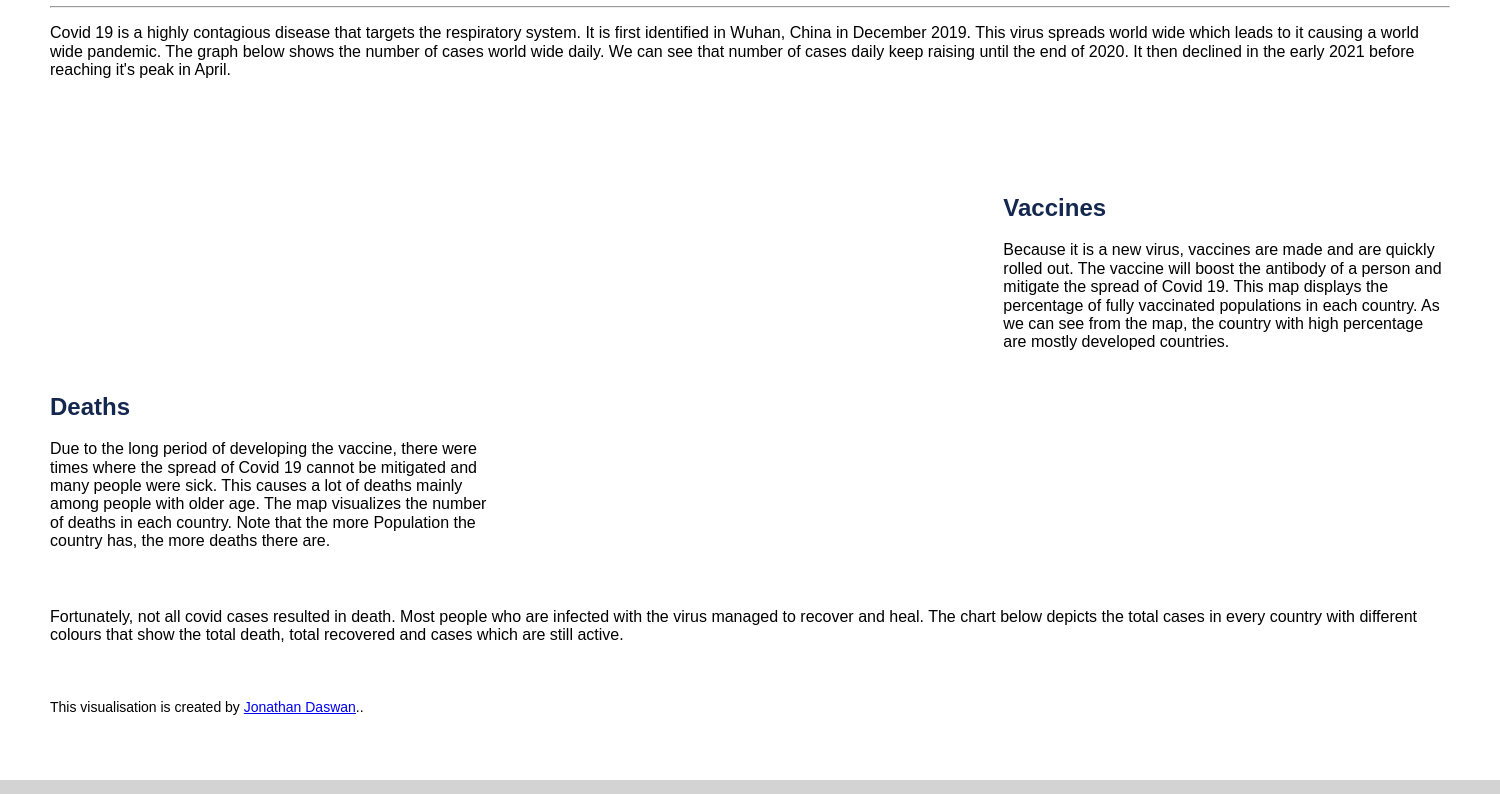
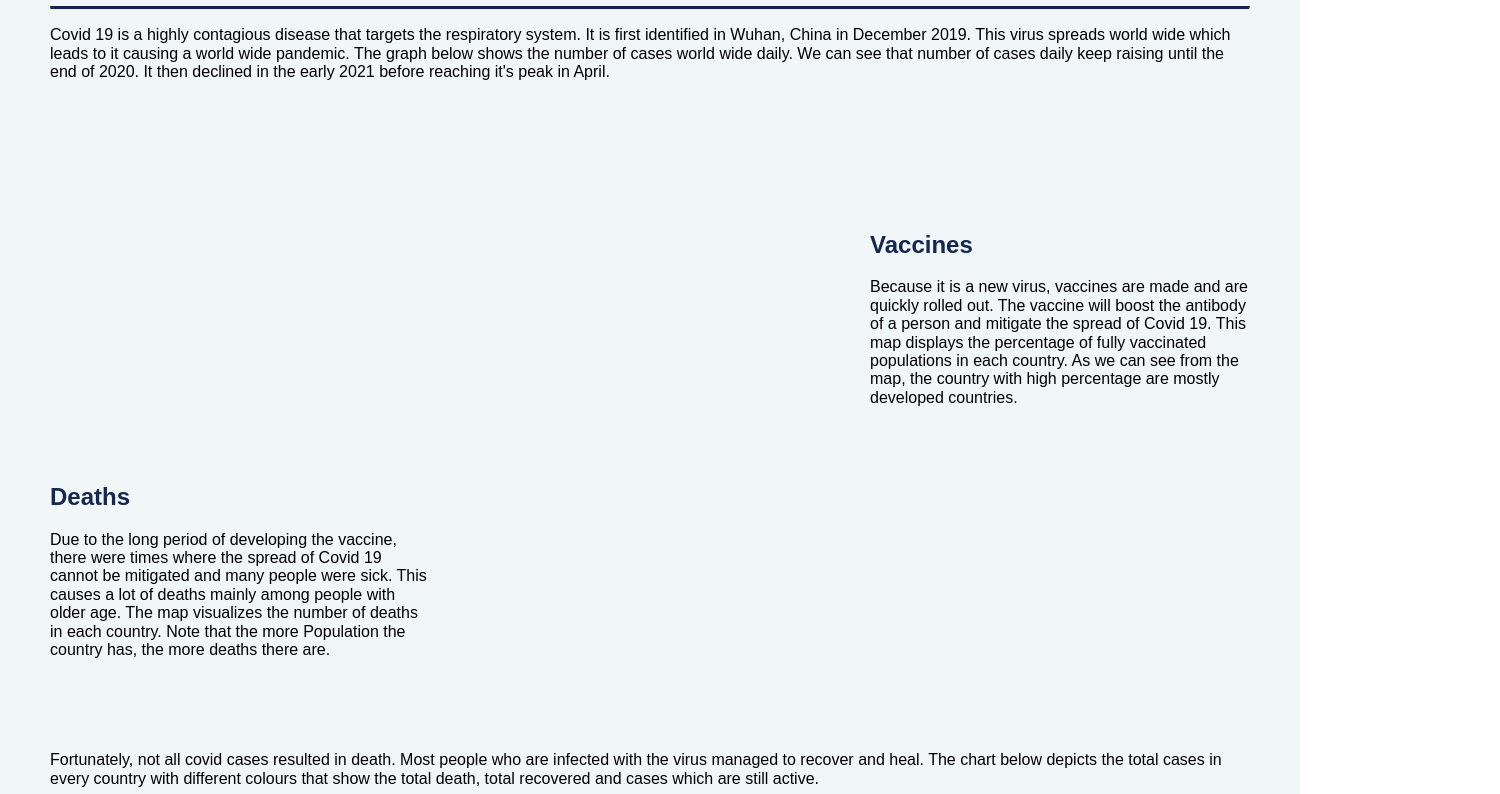
Before and after one commit to Jonathan-Daswan/fit3179, a plain HTML site: page index.html in a window 1280 px wide. Shown: the part 87-881 px from the top of the page, 1500 px wide, since content can reach past the window. Drawn offline with nearby package versions, Linux system fonts and the light colour scheme; a script that the page names is missing.

Commit message:
Add files via upload

```diff
--- a/styles.css
+++ b/styles.css
@@ -7,12 +7,12 @@ h1 {
 }
 
 body {
-    background-color: lightgray;
+    background-color: white ;
 }
 
 .page {
-    width: 1400px;
-    background-color: white;
+    width: 1200px;
+    background-color: #F1F6F9;
     margin: auto;
     padding: 50px;
     padding-top: 35px;
@@ -36,9 +36,13 @@ h1 {
 }
 
 .pure-g {
-    margin-bottom: 25px;
+    margin-bottom: 60px;
 }
 
 .small-font {
     font-size: 14px;
 }
+
+hr.solid{
+    border-top:3px solid #14274E;
+}
```
